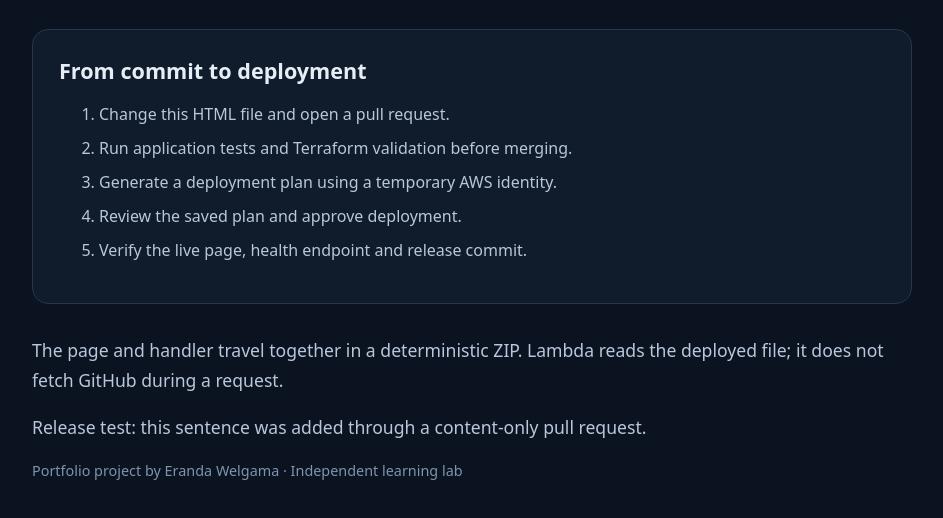
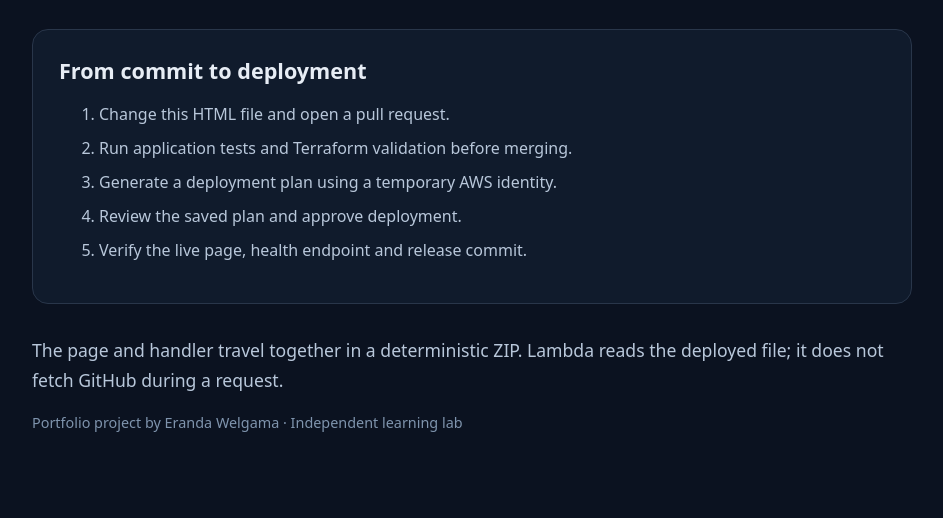
Before and after one commit to reranda/aws-serverless-page-cicd, a plain HTML site: page content/index.html in a window 1280 px wide. Shown: the part 342-860 px from the top of the page, without its empty margins (168-1111 px from the left). Drawn offline with Linux system fonts and the light colour scheme.

Commit message:
test: revert content release marker to verify rollback (#7)

```diff
--- a/content/index.html
+++ b/content/index.html
@@ -20,6 +20,5 @@
 <li>Verify the live page, health endpoint and release commit.</li>
 </ol></section>
 <p>The page and handler travel together in a deterministic ZIP. Lambda reads the deployed file; it does not fetch GitHub during a request.</p>
-<p id="release-test">Release test: this sentence was added through a content-only pull request.</p>
 <footer>Portfolio project by Eranda Welgama · Independent learning lab</footer>
 </main></body></html>
```
